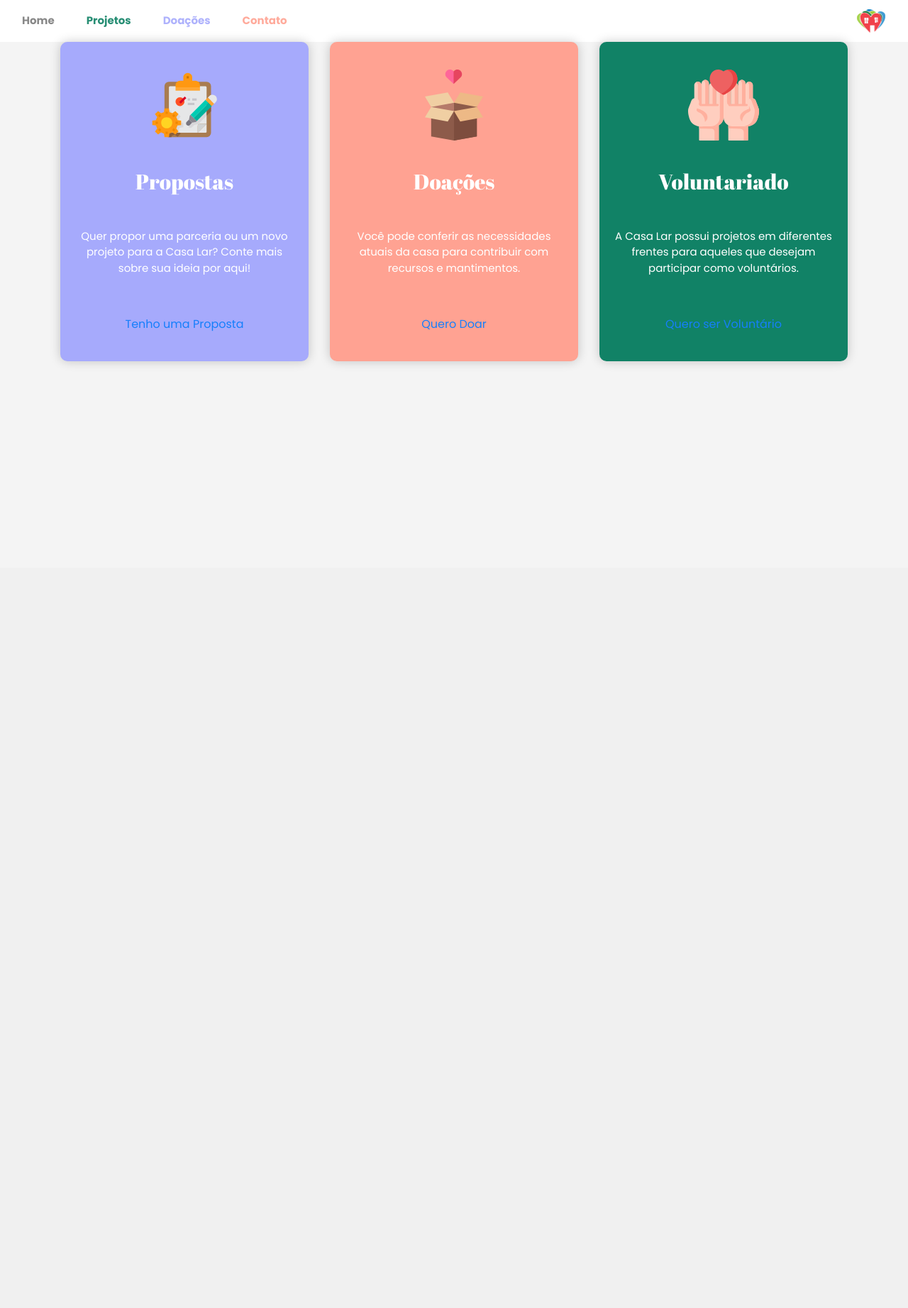
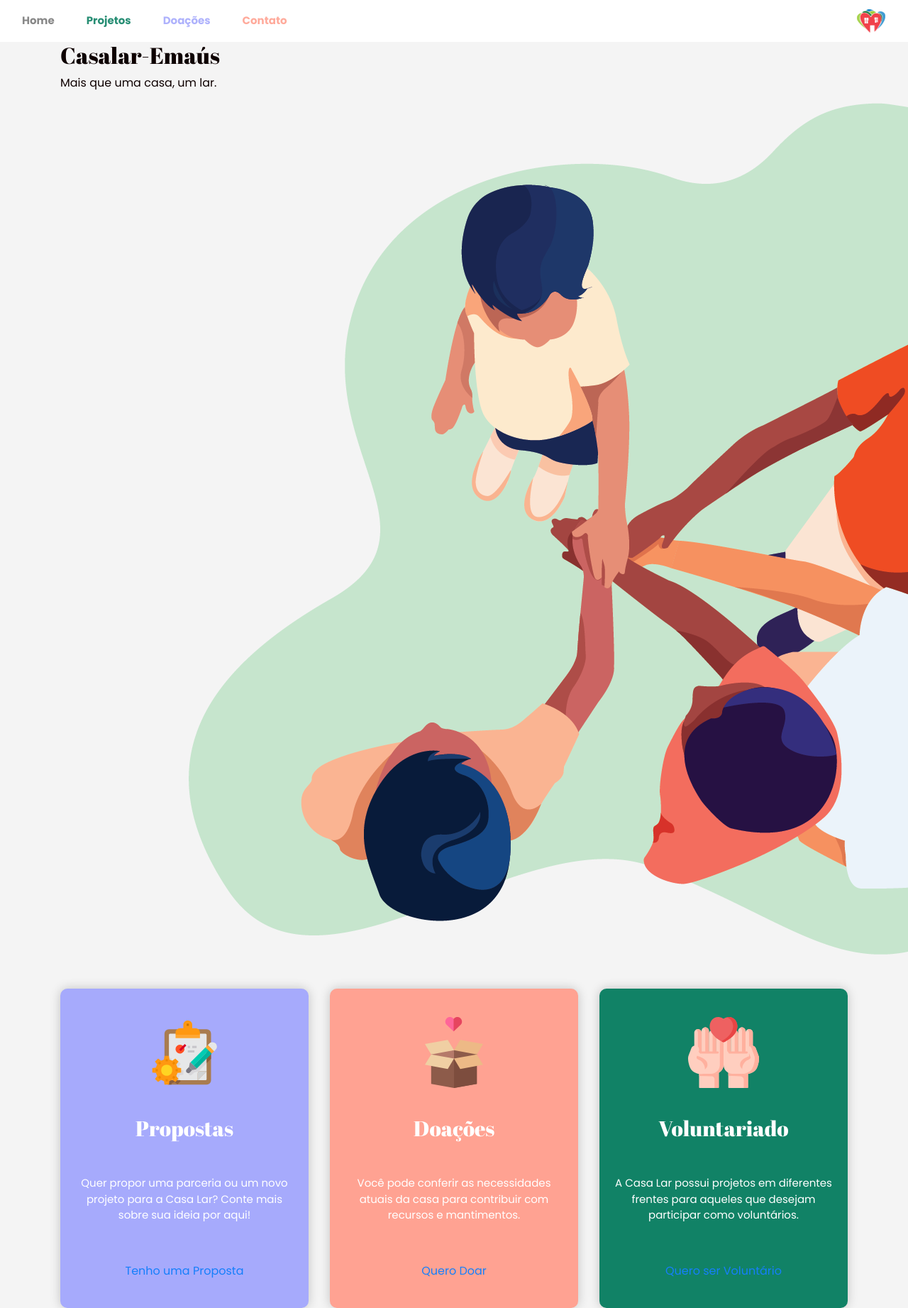
Before and after one commit to MaykonFranchini/casalaremaus, a Rails app: page / in a window 1280 px wide; the page is wider, and only the part inside the window is pictured. Shown: that part at 71% size. Before the commit the page ends 512 px from the top of that part, so only its background shows below. Run offline with Rails 7, Linux system fonts and the light colour scheme; style sheets or scripts are compiled from the project's sources; some libraries are stand-ins or nearby versions.

Commit message:
Banner img settings

```diff
--- a/app/views/layouts/application.html.erb
+++ b/app/views/layouts/application.html.erb
@@ -4,8 +4,6 @@
     <title>Casalaremaus</title>
     <%= csrf_meta_tags %>
     <%= csp_meta_tag %>
-    <link rel="icon" href='app/assets/images/favicon.ico' >
-    <link rel='shortcut icon' href='app/assets/images/favicon.ico' >
 
     <meta name="viewport" content="width=device-width, initial-scale=1, shrink-to-fit=no">
     <%= stylesheet_link_tag 'application', media: 'all', 'data-turbolinks-track': 'reload' %>
--- a/app/views/shared/_banner.html.erb
+++ b/app/views/shared/_banner.html.erb
@@ -0,0 +1,7 @@
+<div class="banner mb-5" >
+  <div class="container" >
+    <h2>Casalar-Emaús</h2>
+    <p>Mais que uma casa, um lar.</p>
+  </div>
+  <%= image_tag "banner-green.png", alt: "Crianças dando as mãos", class: "banner-img"%>
+</div>
```
Also changed, not shown: app/assets/stylesheets/components/_banner.scss (added, +7 -0 lines).
